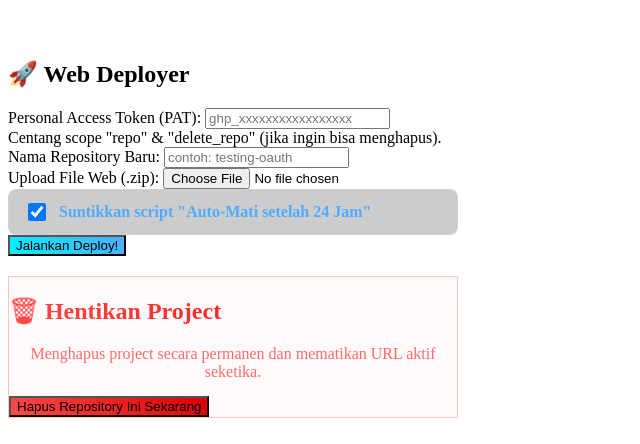
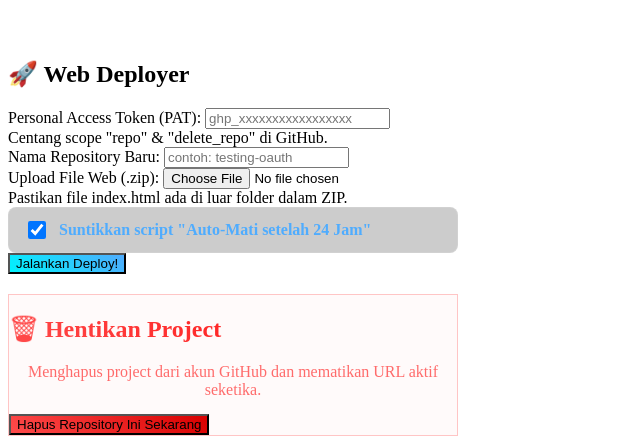
Before and after one commit to 0xLoyz/web-test, a plain HTML site: page index.html in a window 1280 px wide. Shown: the part 772-1216 px from the top of the page, without its empty margins (0-640 px from the left). Drawn offline with nearby package versions, Linux system fonts and the light colour scheme.

Commit message:
Update index.html

```diff
--- a/index.html
+++ b/index.html
@@ -4,11 +4,13 @@
     <meta charset="UTF-8">
     <meta name="viewport" content="width=device-width, initial-scale=1.0">
     <title>Modern Deployer - Zip to GitHub Pages</title>
+    <!-- Library JSZip dari CDN -->
     <script src="https://cdnjs.cloudflare.com/ajax/libs/jszip/3.10.1/jszip.min.js"></script>
     <link rel="stylesheet" href="style.css">
     <script src="script.js" defer></script>
 </head>
 <body>
+    <!-- Canvas untuk partikel background -->
     <canvas id="particles-bg"></canvas>
 
     <div class="wrapper">
@@ -19,7 +21,7 @@
             <div class="input-group">
                 <label>Personal Access Token (PAT):</label>
                 <input type="password" id="ghToken" placeholder="ghp_xxxxxxxxxxxxxxxxx">
-                <div class="note">Centang scope "repo" & "delete_repo" (jika ingin bisa menghapus).</div>
+                <div class="note">Centang scope "repo" & "delete_repo" di GitHub.</div>
             </div>
 
             <div class="input-group">
@@ -30,6 +32,7 @@
             <div class="input-group">
                 <label>Upload File Web (.zip):</label>
                 <input type="file" id="zipFile" accept=".zip">
+                <div class="note">Pastikan file index.html ada di luar folder dalam ZIP.</div>
             </div>
 
             <div class="input-group checkbox-group">
@@ -47,7 +50,7 @@
         <div class="container container-danger">
             <h2 class="text-danger">🗑️ Hentikan Project</h2>
             <div class="note danger-note" style="margin-bottom: 15px; text-align: center;">
-                Menghapus project secara permanen dan mematikan URL aktif seketika.
+                Menghapus project dari akun GitHub dan mematikan URL aktif seketika.
             </div>
 
             <button id="deleteBtn" class="btn-danger">
```
